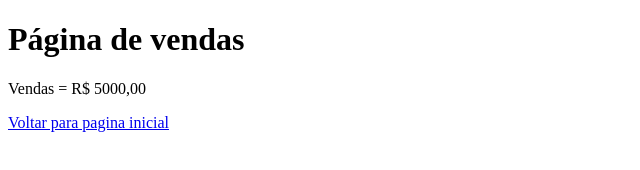
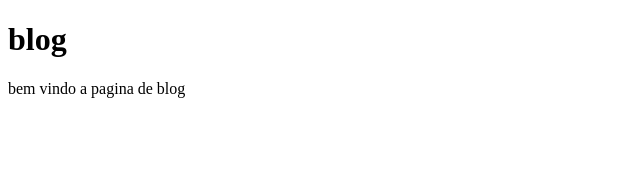
Before and after one commit to matheusgash/aulagithub, a plain HTML site: page blog.html in a window 1280 px wide. Shown: the whole page, without its empty margins (0-640 px from the left). Drawn offline with Linux system fonts and the light colour scheme.

Commit message:
Criada novas coisas para a pagina

```diff
--- a/blog.html
+++ b/blog.html
@@ -7,8 +7,7 @@
     <title>Document</title>
 </head>
 <body>
-    <h1>Página de vendas</h1>
-    <p>Vendas = R$ 5000,00</p>
-    <a href="index.html">Voltar para pagina inicial</a>
+    <h1>blog</h1>
+    <p>bem vindo a pagina de blog</p>
 </body>
 </html>
```
Also changed, not shown: index.html (+1 -0 lines).
